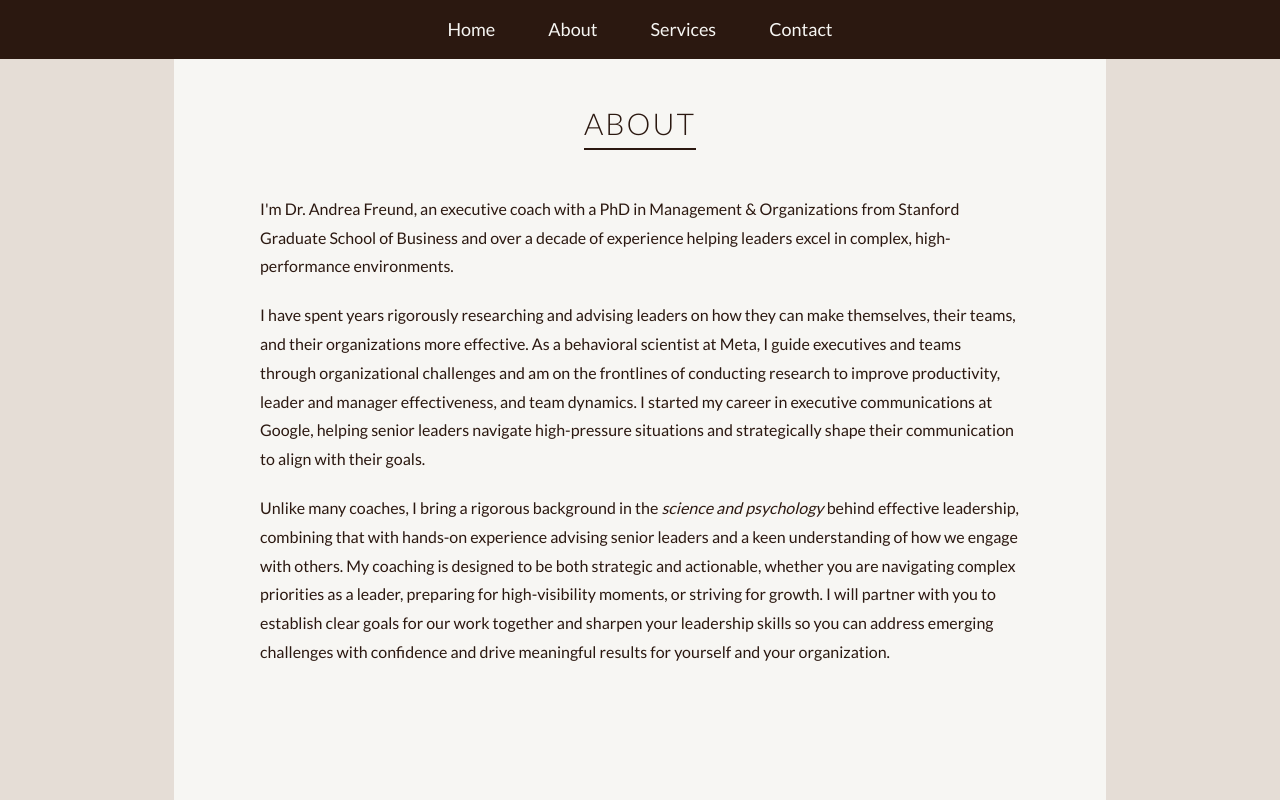
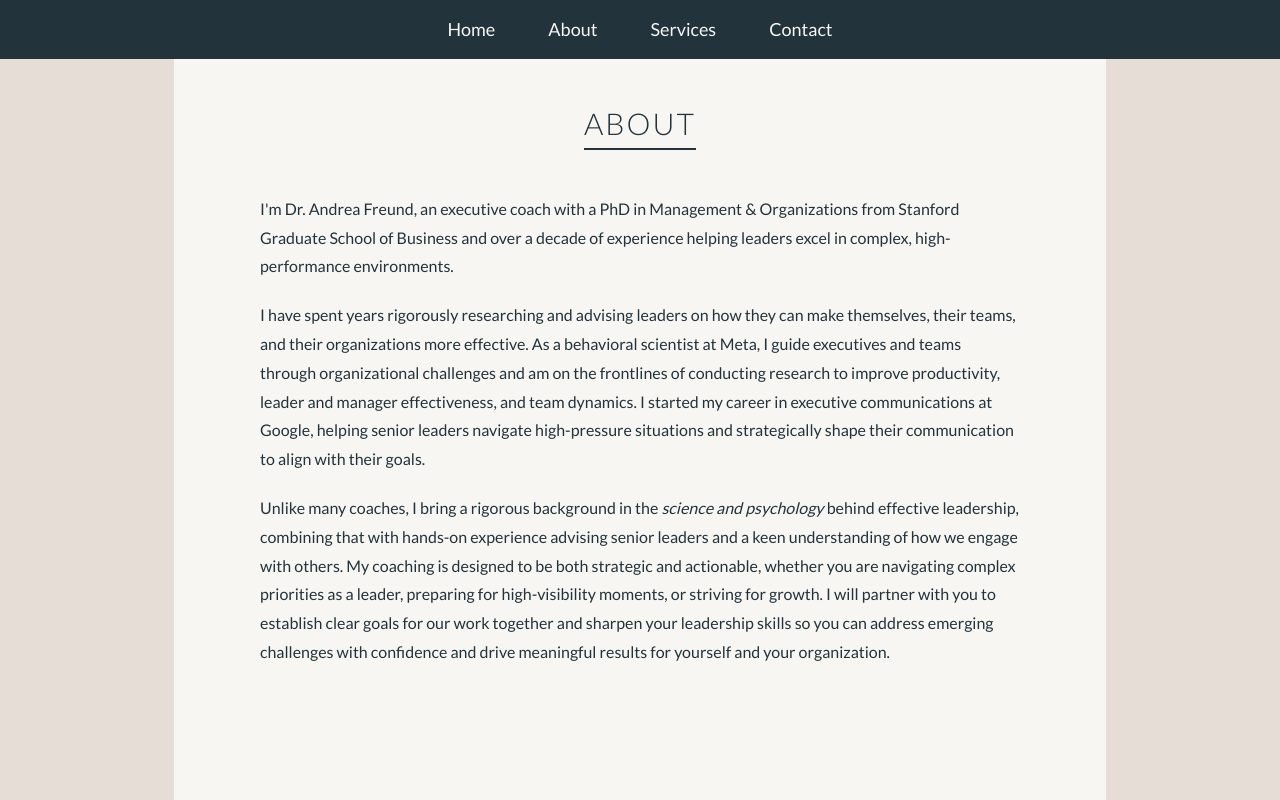
Before and after one commit to alfreund/coaching-website, a plain HTML site: page about.html in a window 1280 px wide. Drawn offline with Linux system fonts and the light colour scheme.

Commit message:
Update about.html

```diff
--- a/about.html
+++ b/about.html
@@ -20,14 +20,14 @@
             margin: 0;
             padding: 0;
             background-color: #F7F6F3;
-            color: #2B1810;
+            color: #22333B;
             display: flex;
             flex-direction: column;
             min-height: 100vh;
         }
 
         nav {
-            background-color: #2B1810;
+            background-color: #22333B;
             padding: 15px 0;
             text-align: center;
         }
@@ -84,12 +84,12 @@
             font-weight: 300;
             letter-spacing: 2px;
             margin-bottom: 1px;
-            color: #2B1810;
+            color: #22333B;
         }
 
 	.underline {
             height: 2px;
-            background-color: #2B1810;
+            background-color:  #22333B;
             margin: 0 auto 20px;
             width: 100%;
         }
@@ -98,7 +98,7 @@
             margin-bottom: 20px;
             font-size: 16px;
             line-height: 1.8;
-            color: #2B1810;
+            color:  #22333B;
         }
 
         @media screen and (max-width: 1024px) {
```
